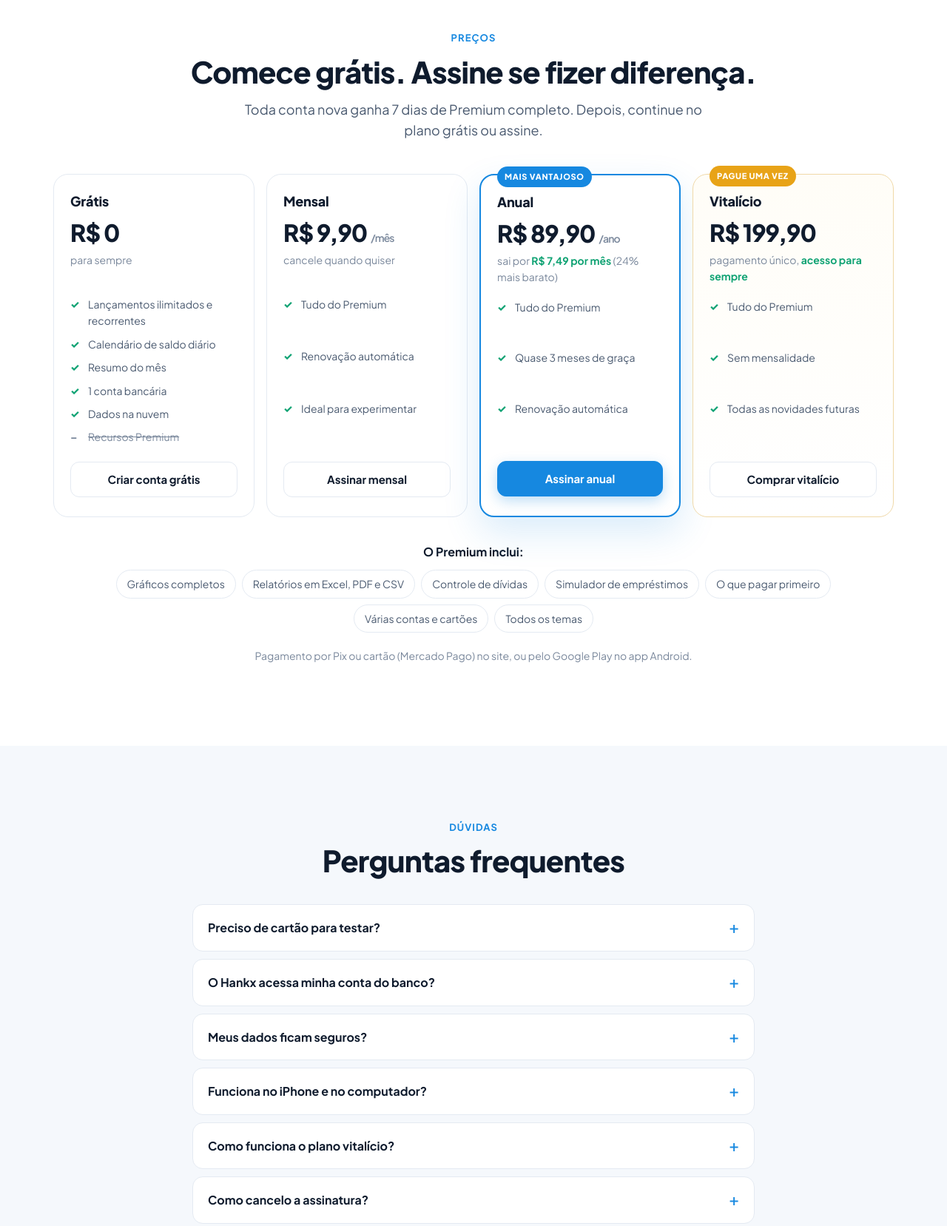
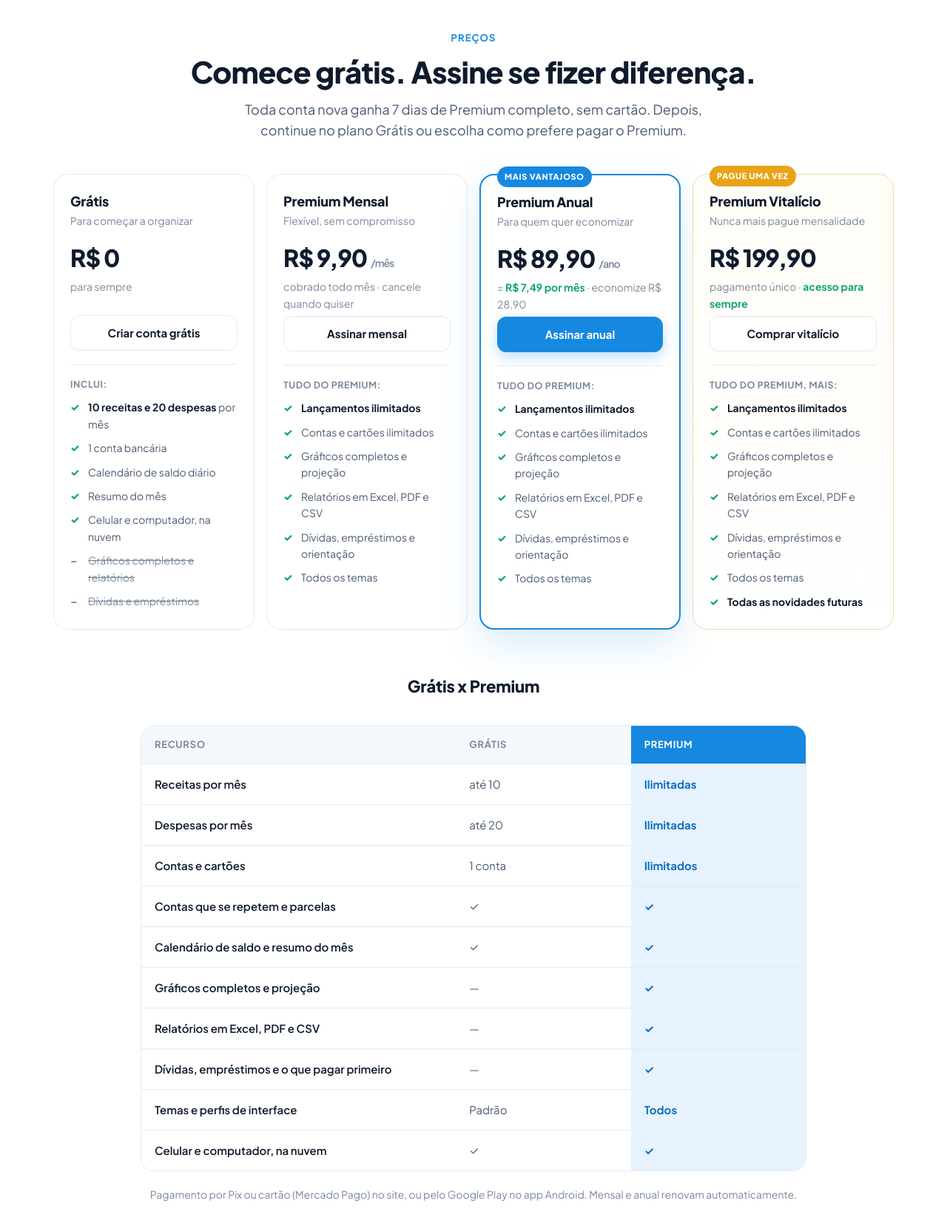
Before and after one commit to renatotnegrao-hankx/Hankx, a plain HTML site: page index.html in a window 1280 px wide. Shown: the part 7840-9497 px from the top of the page at 74% size. Drawn offline with Linux system fonts and the light colour scheme.

Commit message:
Plano grátis: até 10 receitas e 20 despesas por mês; seção de preços reorganizada com tabela Grátis x Premium
Co-Authored-By: Claude Opus 5.5 <noreply@anthropic.com>
Claude-Session: https://claude.ai/code/session_01CG5mnAcdpBkkuNyZXz96pe

```diff
--- a/app/sw.js
+++ b/app/sw.js
@@ -1,6 +1,6 @@
 /* Cache offline do HANKX Finanças */
-const CACHE = 'hankx-fin-v65';
-const FILES = ['./', 'index.html', 'styles.css?v=64', 'app.js?v=64', 'manifest.json', 'icons/icon-192.png?v=4', 'icons/apple-touch-icon.png?v=4', 'icons/logo.png?v=4', 'banks.js?v=1', 'vendor/xlsx.full.min.js', 'config.js?v=3', 'vendor/supabase.js?v=2.119.2'];
+const CACHE = 'hankx-fin-v66';
+const FILES = ['./', 'index.html', 'styles.css?v=65', 'app.js?v=65', 'manifest.json', 'icons/icon-192.png?v=4', 'icons/apple-touch-icon.png?v=4', 'icons/logo.png?v=4', 'banks.js?v=1', 'vendor/xlsx.full.min.js', 'config.js?v=3', 'vendor/supabase.js?v=2.119.2'];
 self.addEventListener('install', e => { e.waitUntil(caches.open(CACHE).then(c => c.addAll(FILES)).then(() => self.skipWaiting())); });
 self.addEventListener('activate', e => { e.waitUntil(caches.keys().then(ks => Promise.all(ks.filter(k => k !== CACHE).map(k => caches.delete(k)))).then(() => self.clients.claim())); });
 self.addEventListener('fetch', e => {
--- a/index.html
+++ b/index.html
@@ -14,7 +14,7 @@
 <link rel="apple-touch-icon" href="app/icons/apple-touch-icon.png?v=4">
 <link rel="preconnect" href="https://fonts.googleapis.com"><link rel="preconnect" href="https://fonts.gstatic.com" crossorigin>
 <link href="https://fonts.googleapis.com/css2?family=Plus+Jakarta+Sans:wght@400;500;600;700;800&display=swap" rel="stylesheet">
-<link rel="stylesheet" href="site.css?v=4">
+<link rel="stylesheet" href="site.css?v=5">
 </head>
 <body>
 
@@ -165,51 +165,67 @@
 <section id="precos"><div class="wrap center">
   <span class="eyebrow">Preços</span>
   <h2>Comece grátis. Assine se fizer diferença.</h2>
-  <p class="sub">Toda conta nova ganha 7 dias de Premium completo. Depois, continue no plano grátis ou assine.</p>
+  <p class="sub">Toda conta nova ganha 7 dias de Premium completo, sem cartão. Depois, continue no plano Grátis ou escolha como prefere pagar o Premium.</p>
   <div class="plans">
-    <div class="plan">
-      <h3>Grátis</h3>
+    <div class="plan free">
+      <div class="ph"><h3>Grátis</h3><p class="for">Para começar a organizar</p></div>
       <div class="price">R$ 0</div>
       <div class="alt">para sempre</div>
+      <a class="btn" href="app/">Criar conta grátis</a>
+      <p class="lh">Inclui:</p>
       <ul>
-        <li>Lançamentos ilimitados e recorrentes</li>
+        <li><b>10 receitas e 20 despesas</b> por mês</li>
+        <li>1 conta bancária</li>
         <li>Calendário de saldo diário</li>
         <li>Resumo do mês</li>
-        <li>1 conta bancária</li>
-        <li>Dados na nuvem</li>
-        <li class="off">Recursos Premium</li>
+        <li>Celular e computador, na nuvem</li>
+        <li class="off">Gráficos completos e relatórios</li>
+        <li class="off">Dívidas e empréstimos</li>
       </ul>
-      <a class="btn" href="app/">Criar conta grátis</a>
     </div>
     <div class="plan">
-      <h3>Mensal</h3>
+      <div class="ph"><h3>Premium Mensal</h3><p class="for">Flexível, sem compromisso</p></div>
       <div class="price">R$ 9,90 <small>/mês</small></div>
-      <div class="alt">cancele quando quiser</div>
-      <ul><li>Tudo do Premium</li><li>Renovação automática</li><li>Ideal para experimentar</li></ul>
+      <div class="alt">cobrado todo mês · cancele quando quiser</div>
       <a class="btn" href="app/">Assinar mensal</a>
+      <p class="lh">Tudo do Premium:</p>
+      <ul><li><b>Lançamentos ilimitados</b></li><li>Contas e cartões ilimitados</li><li>Gráficos completos e projeção</li><li>Relatórios em Excel, PDF e CSV</li><li>Dívidas, empréstimos e orientação</li><li>Todos os temas</li></ul>
     </div>
     <div class="plan pro">
       <span class="tag">MAIS VANTAJOSO</span>
-      <h3>Anual</h3>
+      <div class="ph"><h3>Premium Anual</h3><p class="for">Para quem quer economizar</p></div>
       <div class="price">R$ 89,90 <small>/ano</small></div>
-      <div class="alt">sai por <b>R$ 7,49 por mês</b> (24% mais barato)</div>
-      <ul><li>Tudo do Premium</li><li>Quase 3 meses de graça</li><li>Renovação automática</li></ul>
+      <div class="alt">= <b>R$ 7,49 por mês</b> · economize R$ 28,90</div>
       <a class="btn primary" href="app/">Assinar anual</a>
+      <p class="lh">Tudo do Premium:</p>
+      <ul><li><b>Lançamentos ilimitados</b></li><li>Contas e cartões ilimitados</li><li>Gráficos completos e projeção</li><li>Relatórios em Excel, PDF e CSV</li><li>Dívidas, empréstimos e orientação</li><li>Todos os temas</li></ul>
     </div>
     <div class="plan life">
       <span class="tag gold">PAGUE UMA VEZ</span>
-      <h3>Vitalício</h3>
+      <div class="ph"><h3>Premium Vitalício</h3><p class="for">Nunca mais pague mensalidade</p></div>
       <div class="price">R$ 199,90</div>
-      <div class="alt">pagamento único, <b>acesso para sempre</b></div>
-      <ul><li>Tudo do Premium</li><li>Sem mensalidade</li><li>Todas as novidades futuras</li></ul>
+      <div class="alt">pagamento único · <b>acesso para sempre</b></div>
       <a class="btn" href="app/">Comprar vitalício</a>
+      <p class="lh">Tudo do Premium, mais:</p>
+      <ul><li><b>Lançamentos ilimitados</b></li><li>Contas e cartões ilimitados</li><li>Gráficos completos e projeção</li><li>Relatórios em Excel, PDF e CSV</li><li>Dívidas, empréstimos e orientação</li><li>Todos os temas</li><li><b>Todas as novidades futuras</b></li></ul>
     </div>
   </div>
-  <div class="incl">
-    <b>O Premium inclui:</b>
-    <span>Gráficos completos</span><span>Relatórios em Excel, PDF e CSV</span><span>Controle de dívidas</span><span>Simulador de empréstimos</span><span>O que pagar primeiro</span><span>Várias contas e cartões</span><span>Todos os temas</span>
+
+  <h3 class="cmp-t">Grátis x Premium</h3>
+  <div class="cmp plans-cmp">
+    <div class="cmp-row head"><span>Recurso</span><span>Grátis</span><span class="hx">Premium</span></div>
+    <div class="cmp-row"><span>Receitas por mês</span><span>até 10</span><span class="hx">Ilimitadas</span></div>
+    <div class="cmp-row"><span>Despesas por mês</span><span>até 20</span><span class="hx">Ilimitadas</span></div>
+    <div class="cmp-row"><span>Contas e cartões</span><span>1 conta</span><span class="hx">Ilimitados</span></div>
+    <div class="cmp-row"><span>Contas que se repetem e parcelas</span><span>✓</span><span class="hx">✓</span></div>
+    <div class="cmp-row"><span>Calendário de saldo e resumo do mês</span><span>✓</span><span class="hx">✓</span></div>
+    <div class="cmp-row"><span>Gráficos completos e projeção</span><span>—</span><span class="hx">✓</span></div>
+    <div class="cmp-row"><span>Relatórios em Excel, PDF e CSV</span><span>—</span><span class="hx">✓</span></div>
+    <div class="cmp-row"><span>Dívidas, empréstimos e o que pagar primeiro</span><span>—</span><span class="hx">✓</span></div>
+    <div class="cmp-row"><span>Temas e perfis de interface</span><span>Padrão</span><span class="hx">Todos</span></div>
+    <div class="cmp-row"><span>Celular e computador, na nuvem</span><span>✓</span><span class="hx">✓</span></div>
   </div>
-  <p class="note" style="margin-top:20px">Pagamento por Pix ou cartão (Mercado Pago) no site, ou pelo Google Play no app Android.</p>
+  <p class="note" style="margin-top:20px">Pagamento por Pix ou cartão (Mercado Pago) no site, ou pelo Google Play no app Android. Mensal e anual renovam automaticamente.</p>
 </div></section>
 
 <section id="perguntas" style="background:var(--bg2)"><div class="wrap center">
--- a/site.css
+++ b/site.css
@@ -246,3 +246,16 @@ footer .legal{width:100%;border-top:1px solid var(--line);padding-top:20px;margi
   .mcta b{display:block;font-size:15px}.mcta small{color:var(--tx3);font-size:12px}
   footer{padding-bottom:100px}
 }
+
+/* preços v5: listas alinhadas e sem espaços sobrando */
+.plan{gap:0}
+.plan .ph h3{margin:0}
+.plan .for{color:var(--tx3);font-size:14px;margin:4px 0 14px;min-height:21px}
+.plan .alt{min-height:44px;margin-top:2px}
+.plan .btn{width:100%;margin:6px 0 18px}
+.plan .lh{font-size:12.5px;font-weight:700;letter-spacing:.04em;text-transform:uppercase;color:var(--tx3);margin:0 0 10px;padding-top:16px;border-top:1px solid var(--line)}
+.plan ul{margin:0!important;align-content:start;gap:10px!important;flex:none!important}
+.plan li b{color:var(--tx)}
+.cmp-t{margin:64px 0 0;font-size:22px}
+.plans-cmp .cmp-row{grid-template-columns:1.8fr 1fr 1fr}
+@media (max-width:640px){ .plans-cmp .cmp-row{grid-template-columns:1.5fr 1fr 1fr} }
```
Also changed, not shown: app/index.html (+2 -2 lines), termos.html (+1 -0 lines), app/app.js.
